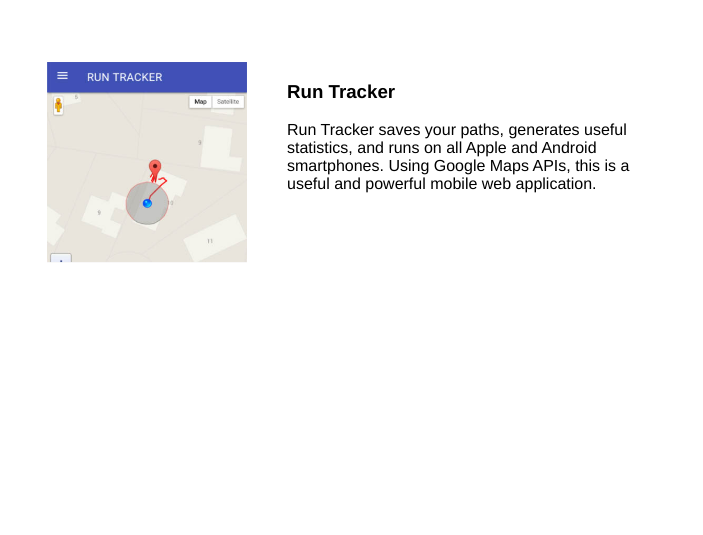
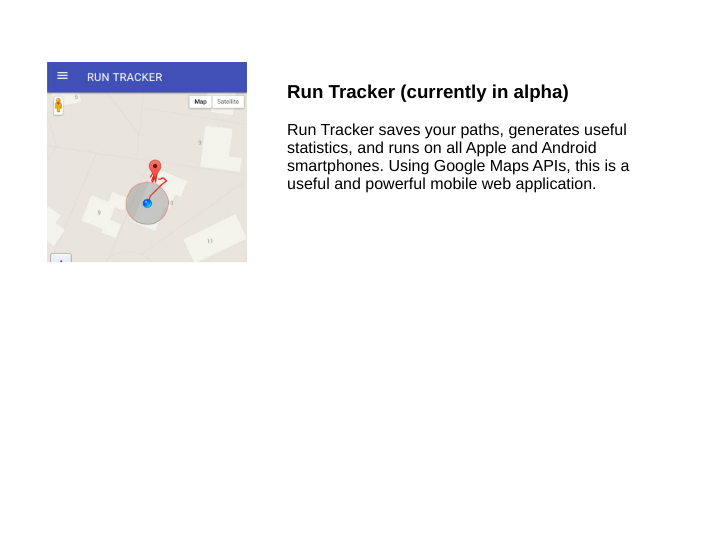
Before and after one commit to brendanholmes/brendanholmes.github.io, a plain HTML site: page index.html in a window 1280 px wide. Shown: the part 1698-2233 px from the top of the page, without its empty margins (288-991 px from the left). Drawn offline with nearby package versions, Linux system fonts and the light colour scheme.

Commit message:
runtracker in alpha

```diff
--- a/index.html
+++ b/index.html
@@ -89,7 +89,7 @@
 						<div id="project1"><img class="image" src="./images/run-tracker.jpg"></div>
 					</div>
 
-					<h3>Run Tracker</h3>
+					<h3>Run Tracker (currently in alpha)</h3>
 					<p>Run Tracker saves your paths, generates useful statistics, and runs on all Apple and Android smartphones. Using Google Maps APIs, this is a useful and powerful mobile web application.</p>
 				</a>
 			</div>
```
